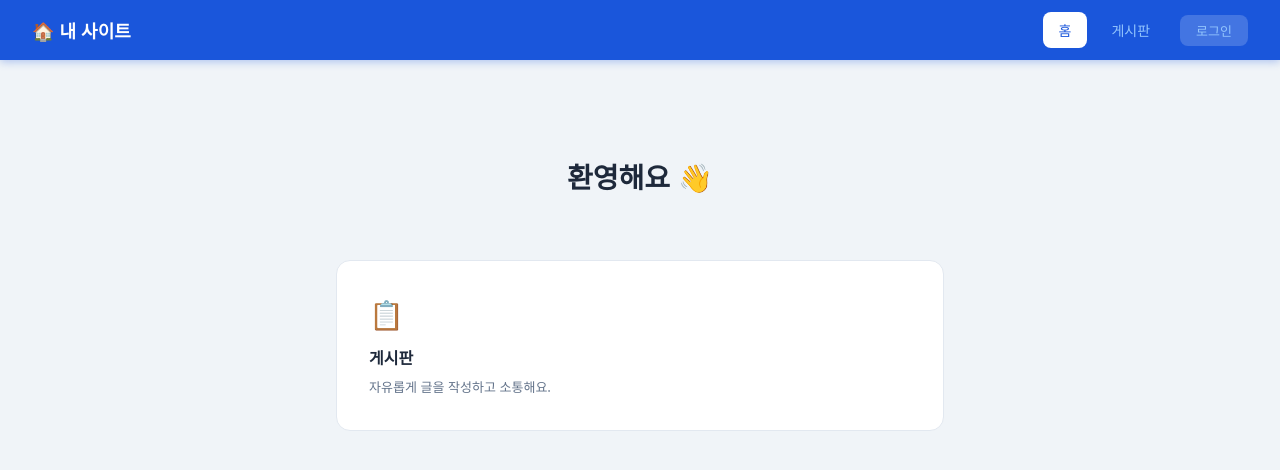
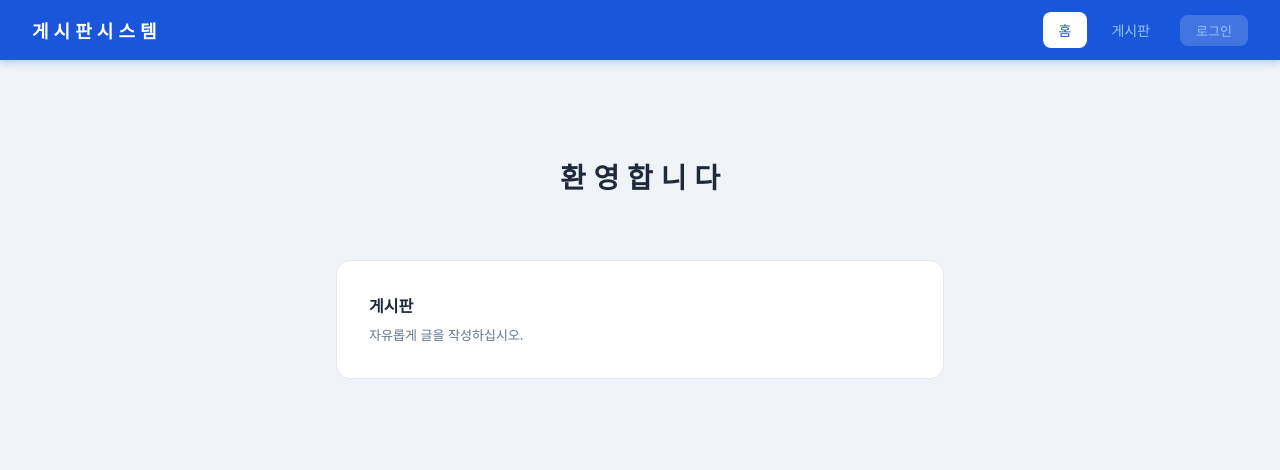
Before and after one commit to yeonjun03github/board-api, a website: page public/index.html in a window 1280 px wide. Drawn offline with Linux system fonts and the light colour scheme.

Commit message:
refactor: board와 index 화면 UI 정돈

```diff
--- a/public/index.html
+++ b/public/index.html
@@ -46,7 +46,7 @@
 <body>
 
 <header>
-  <h1>🏠 내 사이트</h1>
+  <h1>게 시 판 시 스 템</h1>
   <div class="header-right">
     <nav>
       <a href="/" class="active">홈</a>
@@ -57,13 +57,12 @@
 </header>
 
 <div class="hero">
-  <h2>환영해요 👋</h2>
+  <h2>환 영 합 니 다</h2>
 
   <div class="menu-cards">
     <a href="/board" class="card">
-      <div class="card-icon">📋</div>
       <div class="card-title">게시판</div>
-      <div class="card-desc">자유롭게 글을 작성하고 소통해요.</div>
+      <div class="card-desc">자유롭게 글을 작성하십시오.</div>
     </a>
 </div>
 
```
Also changed, not shown: public/board.html (+4 -4 lines).
